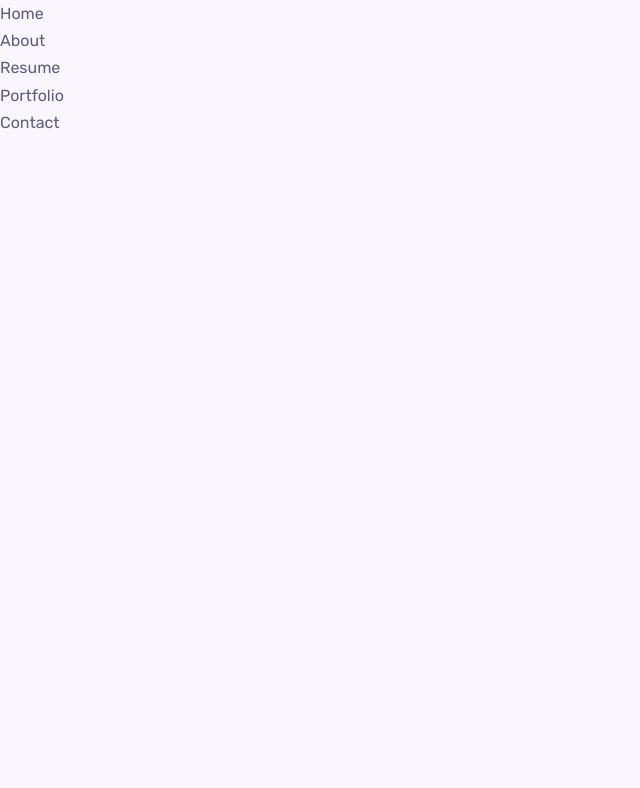
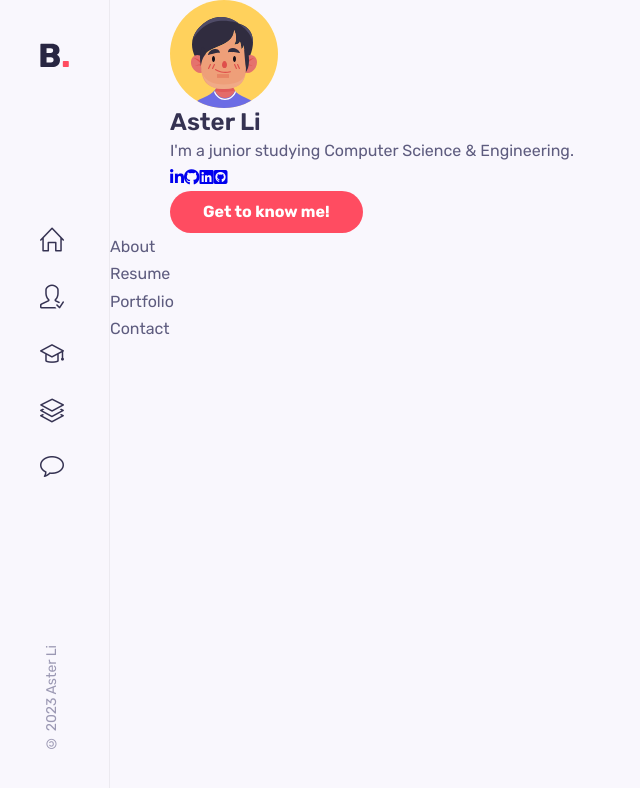
Before and after one commit to asterli/portfolio, a React (Create React App) app: page / in a window 1280 px wide. Shown: the top 788 px of the page, without its empty margins (0-640 px from the left). Built offline with nearby package versions, Linux system fonts and the light colour scheme.

Commit message:
Create sidebar and replace text with icons

```diff
--- a/src/App.css
+++ b/src/App.css
@@ -1,38 +1,3 @@
-.App {
-  text-align: center;
+.main {
+  margin-left: 110px;
 }
-
-.App-logo {
-  height: 40vmin;
-  pointer-events: none;
-}
-
-@media (prefers-reduced-motion: no-preference) {
-  .App-logo {
-    animation: App-logo-spin infinite 20s linear;
-  }
-}
-
-.App-header {
-  background-color: #282c34;
-  min-height: 100vh;
-  display: flex;
-  flex-direction: column;
-  align-items: center;
-  justify-content: center;
-  font-size: calc(10px + 2vmin);
-  color: white;
-}
-
-.App-link {
-  color: #61dafb;
-}
-
-@keyframes App-logo-spin {
-  from {
-    transform: rotate(0deg);
-  }
-  to {
-    transform: rotate(360deg);
-  }
-}
--- /dev/null
+++ b/src/components/home/HeaderSocials.jsx
@@ -0,0 +1,25 @@
+import React from 'react';
+
+const HeaderSocials = () => {
+  return (
+    <div className="home__socials">
+        <a href="https://www.linkedin.com/in/asterli12/" className="home__social-link" target="_blank">
+        <i class="fa-brands fa-linkedin-in"></i>
+        </a>
+
+        <a href="https://github.com/asterli" className="home__social-link" target="_blank">
+        <i class="fa-brands fa-github"></i>
+        </a>
+
+        <a href="https://www.linkedin.com/in/asterli12/" className="home__social-link" target="_blank">
+        <i class="fa-brands fa-linkedin"></i>
+        </a>
+
+        <a href="https://github.com/asterli" className="home__social-link" target="_blank">
+        <i class="fa-brands fa-square-github"></i>
+        </a>
+    </div>
+  )
+}
+
+export default HeaderSocials
--- a/src/components/home/Home.jsx
+++ b/src/components/home/Home.jsx
@@ -1,9 +1,21 @@
 import React from 'react';
 import "./home.css";
+import Me from "../../assets/avatar-1.svg";
+import HeaderSocials from './HeaderSocials';
 
 const Home = () => {
   return (
-    <div>Home</div>
+    <section className="home container" id="home">
+      <div className="intro">
+        <img src={Me} alt="" className="home__img" />
+        <h1 className="home__name">Aster Li</h1>
+        <span className="home__education">I'm a junior studying Computer Science & Engineering.</span>
+
+        <HeaderSocials />
+
+        <a href="#contact" className="btn">Get to know me!</a>
+      </div>
+    </section>
   )
 }
 
--- a/src/components/sidebar/Sidebar.jsx
+++ b/src/components/sidebar/Sidebar.jsx
@@ -1,9 +1,54 @@
 import React from 'react';
 import "./sidebar.css";
+import Logo from "../../assets/logo.svg"
 
 const Sidebar = () => {
   return (
-    <aside className='aside'></aside>
+    <aside className='aside'>
+      <a href="#home" className="nav__logo">
+        <img src={Logo} alt="" />
+      </a>
+
+      <nav className="nav">
+        <div className="nav__menu">
+          <ul className="nav__list">
+            <li className="nav__item">
+              <a href="#home" className="nav__link">
+                <i className="icon-home"></i>
+              </a>
+            </li>
+
+            <li className="nav__item">
+              <a href="#about" className="nav__link">
+              <i className="icon-user-following"></i>
+              </a>
+            </li>
+
+            <li className="nav__item">
+              <a href="#resume" className="nav__link">
+              <i className="icon-graduation"></i>
+              </a>
+            </li>
+
+            <li className="nav__item">
+              <a href="#portfolio" className="nav__link">
+              <i className="icon-layers"></i>
+              </a>
+            </li>
+
+            <li className="nav__item">
+              <a href="contact" className="nav__link">
+              <i className="icon-bubble"></i>
+              </a>
+            </li>
+          </ul>
+        </div>
+      </nav>
+
+      <div className="nav__footer">
+        <span className="copyright">&copy; 2023 Aster Li</span>
+      </div>
+    </aside>
   )
 }
 
--- a/src/components/sidebar/sidebar.css
+++ b/src/components/sidebar/sidebar.css
@@ -0,0 +1,33 @@
+.aside {
+    position: fixed;
+    left: 0;
+    top: 0;
+    background-color: var(--body-color);
+    border-right: 1px solid rgba(0, 0, 0, 0.05);
+    padding: 2.5rem;
+    width: 110px;
+    min-height: 100vh;
+    display: flex;
+    flex-direction: column;
+    justify-content: space-between;
+    z-index: 10;
+}
+
+.nav__list {
+    display: flex;
+    flex-direction: column;
+    row-gap: 1rem;
+}
+
+.nav__link {
+    font-size: 1.5rem;
+    color: var(--title-color);
+    font-weight: var(--font-bold);
+}
+
+.copyright {
+    color: hsl(245, 15%, 65%);
+    font-size: var(--small-font-size);
+    transform: rotate(-180deg);
+    writing-mode: vertical-rl;
+}
```
Also changed, not shown: src/components/home/ScrollDown.jsx (added, +13 -0 lines).
